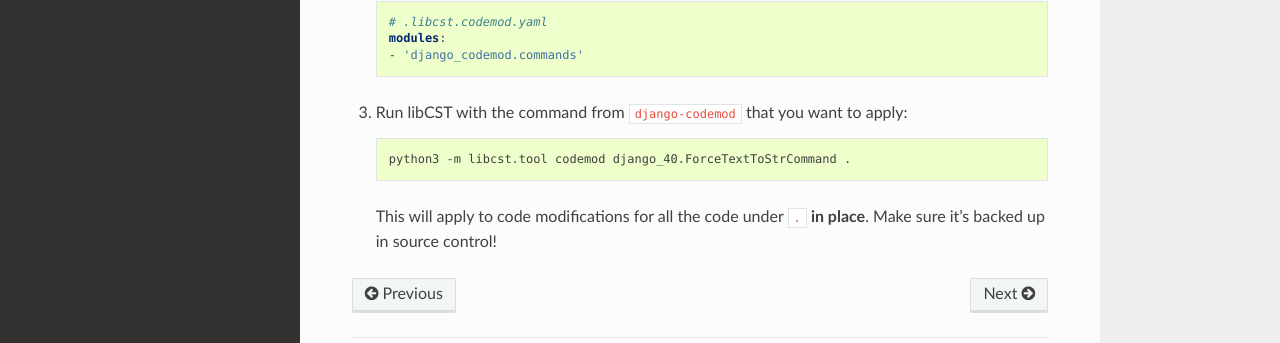
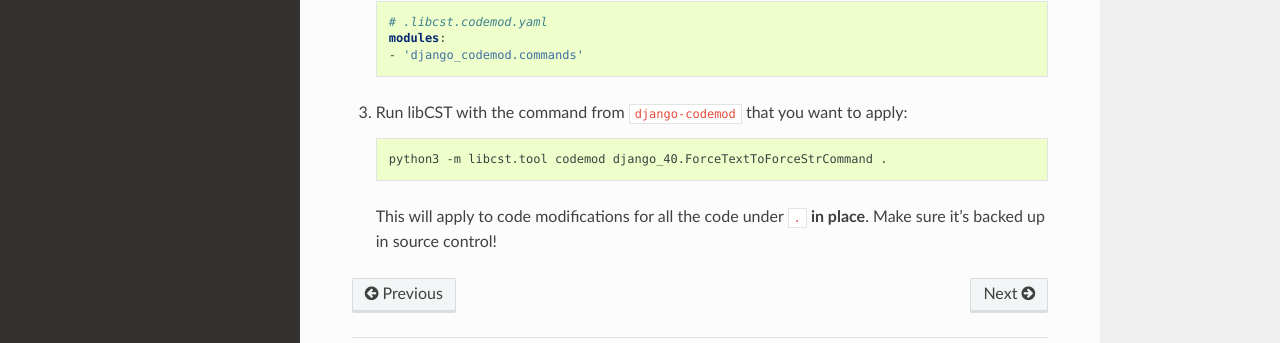
Before and after one commit to browniebroke/django-codemod, a Sphinx documentation site: the page built from docs/usage.md, in a window 1280 px wide. Shown: the part 410-753 px from the top of the page. Built offline with Sphinx 7.4.7 and the Read the Docs theme 2.0.0, drawn with Linux system fonts in a browser that asks for light colours; pages that are not in the unit, such as notebooks, are missing from menus.

Commit message:
Rename commands to include full name of the functions they work with

````diff
--- a/README.rst
+++ b/README.rst
@@ -30,10 +30,10 @@
 
 Currently implemented:
 
-* ``django_codemod.commands.django_40.ForceTextToStrCommand``: migrate deprecated
+* ``django_codemod.commands.django_40.ForceTextToForceStrCommand``: migrate deprecated
   ``force_str()`` function to ``force_str()``.
 
-* ``django_codemod.commands.django_40.SmartTextToStrCommand``: migrate deprecated
+* ``django_codemod.commands.django_40.SmartTextToForceStrCommand``: migrate deprecated
   ``smart_str()`` function to ``smart_str()``.
 
 * ``django_codemod.commands.django_40.UGetTextToGetTextCommand``: migrate deprecated
--- a/docs/usage.md
+++ b/docs/usage.md
@@ -23,7 +23,7 @@
 3. Run libCST with the command from `django-codemod` that you want to apply:
 
    ```bash
-   python3 -m libcst.tool codemod django_40.ForceTextToStrCommand .
+   python3 -m libcst.tool codemod django_40.ForceTextToForceStrCommand .
    ```
 
    This will apply to code modifications for all the code under `.` **in place**.
````
Also changed, not shown: 2 other files.
